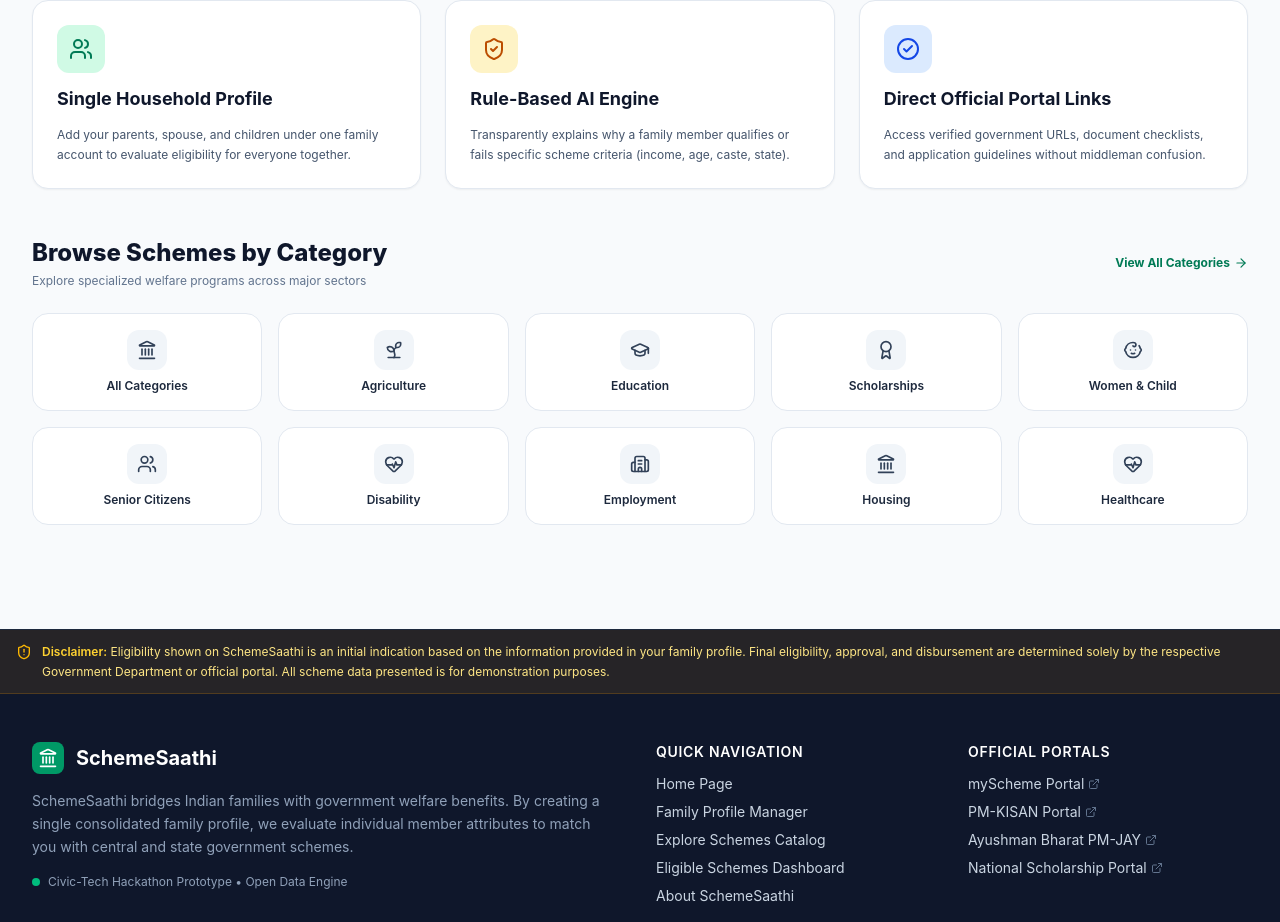
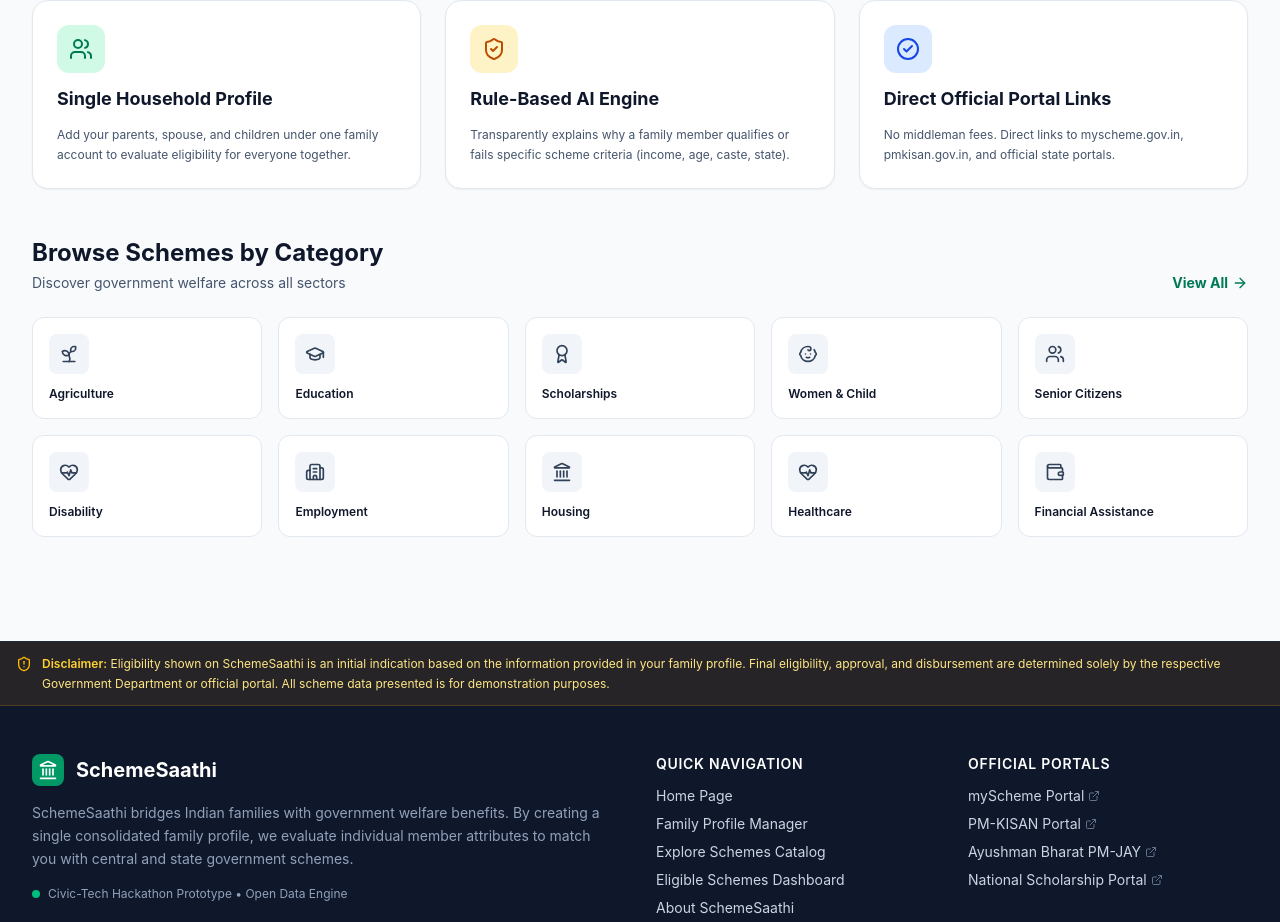
Before and after one commit to prime64m/finaldemo, a React (Vite) app in the folder user-frontend/: page / in a window 1280 px wide. Shown: the part 1339-2261 px from the top of the page. Built offline with nearby package versions, Linux system fonts and the light colour scheme.

Commit message:
feat: enhance dual Light & Dark mode support across all UI components

```diff
--- a/user-frontend/src/pages/HomePage.jsx
+++ b/user-frontend/src/pages/HomePage.jsx
@@ -113,66 +113,66 @@ export default function HomePage({ setActivePage, loadDemoProfile }) {
 
       {/* Feature Highlights Grid */}
       <section className="grid grid-cols-1 md:grid-cols-3 gap-6">
-        <div className="bg-white p-6 rounded-2xl border border-slate-200 shadow-xs space-y-3">
-          <div className="w-12 h-12 rounded-xl bg-emerald-100 text-emerald-700 flex items-center justify-center font-bold">
+        <div className="bg-white dark:bg-slate-900 p-6 rounded-2xl border border-slate-200 dark:border-slate-800 shadow-xs space-y-3 transition-colors">
+          <div className="w-12 h-12 rounded-xl bg-emerald-100 dark:bg-emerald-950/80 text-emerald-700 dark:text-emerald-400 flex items-center justify-center font-bold">
             <Users className="w-6 h-6" />
           </div>
-          <h3 className="font-bold text-slate-900 text-lg">Single Household Profile</h3>
-          <p className="text-slate-600 text-xs leading-relaxed">
+          <h3 className="font-bold text-slate-900 dark:text-slate-100 text-lg">Single Household Profile</h3>
+          <p className="text-slate-600 dark:text-slate-400 text-xs leading-relaxed">
             Add your parents, spouse, and children under one family account to evaluate eligibility for everyone together.
           </p>
         </div>
 
-        <div className="bg-white p-6 rounded-2xl border border-slate-200 shadow-xs space-y-3">
-          <div className="w-12 h-12 rounded-xl bg-amber-100 text-amber-700 flex items-center justify-center font-bold">
+        <div className="bg-white dark:bg-slate-900 p-6 rounded-2xl border border-slate-200 dark:border-slate-800 shadow-xs space-y-3 transition-colors">
+          <div className="w-12 h-12 rounded-xl bg-amber-100 dark:bg-amber-950/80 text-amber-700 dark:text-amber-400 flex items-center justify-center font-bold">
             <ShieldCheck className="w-6 h-6" />
           </div>
-          <h3 className="font-bold text-slate-900 text-lg">Rule-Based AI Engine</h3>
-          <p className="text-slate-600 text-xs leading-relaxed">
+          <h3 className="font-bold text-slate-900 dark:text-slate-100 text-lg">Rule-Based AI Engine</h3>
+          <p className="text-slate-600 dark:text-slate-400 text-xs leading-relaxed">
             Transparently explains why a family member qualifies or fails specific scheme criteria (income, age, caste, state).
           </p>
         </div>
 
-        <div className="bg-white p-6 rounded-2xl border border-slate-200 shadow-xs space-y-3">
-          <div className="w-12 h-12 rounded-xl bg-blue-100 text-blue-700 flex items-center justify-center font-bold">
+        <div className="bg-white dark:bg-slate-900 p-6 rounded-2xl border border-slate-200 dark:border-slate-800 shadow-xs space-y-3 transition-colors">
+          <div className="w-12 h-12 rounded-xl bg-blue-100 dark:bg-blue-950/80 text-blue-700 dark:text-blue-400 flex items-center justify-center font-bold">
             <CheckCircle2 className="w-6 h-6" />
           </div>
-          <h3 className="font-bold text-slate-900 text-lg">Direct Official Portal Links</h3>
-          <p className="text-slate-600 text-xs leading-relaxed">
-            Access verified government URLs, document checklists, and application guidelines without middleman confusion.
+          <h3 className="font-bold text-slate-900 dark:text-slate-100 text-lg">Direct Official Portal Links</h3>
+          <p className="text-slate-600 dark:text-slate-400 text-xs leading-relaxed">
+            No middleman fees. Direct links to myscheme.gov.in, pmkisan.gov.in, and official state portals.
           </p>
         </div>
       </section>
 
-      {/* Category Grid */}
+      {/* Categories Grid */}
       <section className="space-y-6">
-        <div className="flex items-center justify-between">
+        <div className="flex justify-between items-end">
           <div>
-            <h2 className="text-2xl font-extrabold text-slate-900 font-display">Browse Schemes by Category</h2>
-            <p className="text-xs text-slate-500 mt-1">Explore specialized welfare programs across major sectors</p>
+            <h2 className="text-2xl font-bold text-slate-900 dark:text-slate-100 font-display">Browse Schemes by Category</h2>
+            <p className="text-slate-600 dark:text-slate-400 text-sm mt-1">Discover government welfare across all sectors</p>
           </div>
           <button
             onClick={() => setActivePage('explore')}
-            className="text-xs font-bold text-emerald-700 hover:text-emerald-800 flex items-center gap-1 cursor-pointer"
+            className="text-emerald-700 dark:text-emerald-400 hover:text-emerald-800 dark:hover:text-emerald-300 font-bold text-sm flex items-center gap-1 cursor-pointer"
           >
-            <span>View All Categories</span>
-            <ArrowRight className="w-3.5 h-3.5" />
+            <span>View All</span>
+            <ArrowRight className="w-4 h-4" />
           </button>
         </div>
 
-        <div className="grid grid-cols-2 sm:grid-cols-3 md:grid-cols-5 gap-4">
-          {CATEGORIES.slice(0, 10).map((cat) => {
-            const Icon = categoryIcons[cat] || Landmark;
+        <div className="grid grid-cols-2 sm:grid-cols-3 lg:grid-cols-5 gap-4">
+          {CATEGORIES.filter(c => c !== "All Categories").map((cat) => {
+            const IconComponent = categoryIcons[cat] || FileText;
             return (
               <button
                 key={cat}
                 onClick={() => setActivePage('explore')}
-                className="bg-white hover:bg-emerald-50 border border-slate-200 hover:border-emerald-300 p-4 rounded-2xl transition-all text-center space-y-2 group cursor-pointer"
+                className="bg-white dark:bg-slate-900 p-4 rounded-xl border border-slate-200 dark:border-slate-800 hover:border-emerald-500 dark:hover:border-emerald-500 hover:shadow-md transition-all text-left flex flex-col items-start gap-3 group cursor-pointer"
               >
-                <div className="w-10 h-10 rounded-xl bg-slate-100 group-hover:bg-emerald-600 text-slate-700 group-hover:text-white flex items-center justify-center mx-auto transition-colors">
-                  <Icon className="w-5 h-5" />
+                <div className="p-2.5 rounded-lg bg-slate-100 dark:bg-slate-800 text-slate-700 dark:text-slate-300 group-hover:bg-emerald-100 dark:group-hover:bg-emerald-950 group-hover:text-emerald-700 dark:group-hover:text-emerald-400 transition-colors">
+                  <IconComponent className="w-5 h-5" />
                 </div>
-                <span className="font-semibold text-xs text-slate-800 group-hover:text-emerald-900 block truncate">
+                <span className="font-semibold text-slate-900 dark:text-slate-100 text-xs group-hover:text-emerald-700 dark:group-hover:text-emerald-400 transition-colors">
                   {cat}
                 </span>
               </button>
```
